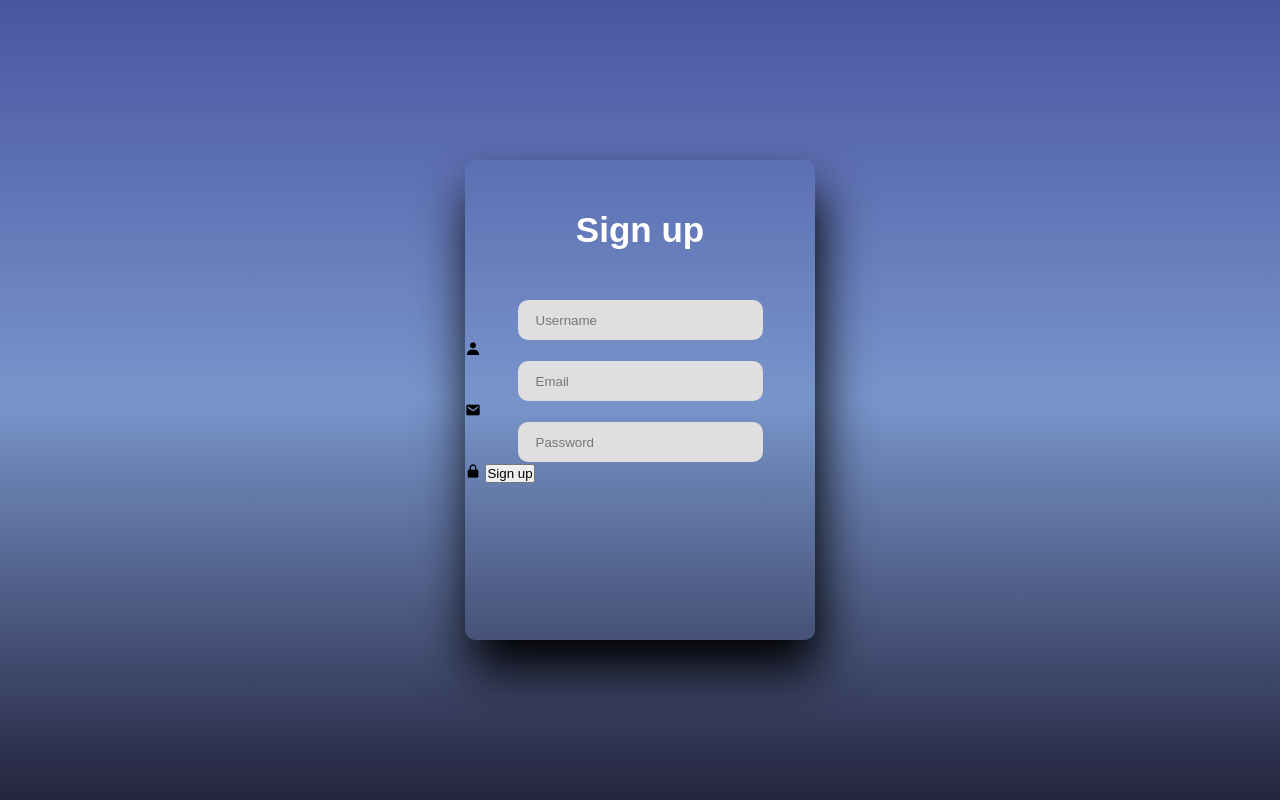
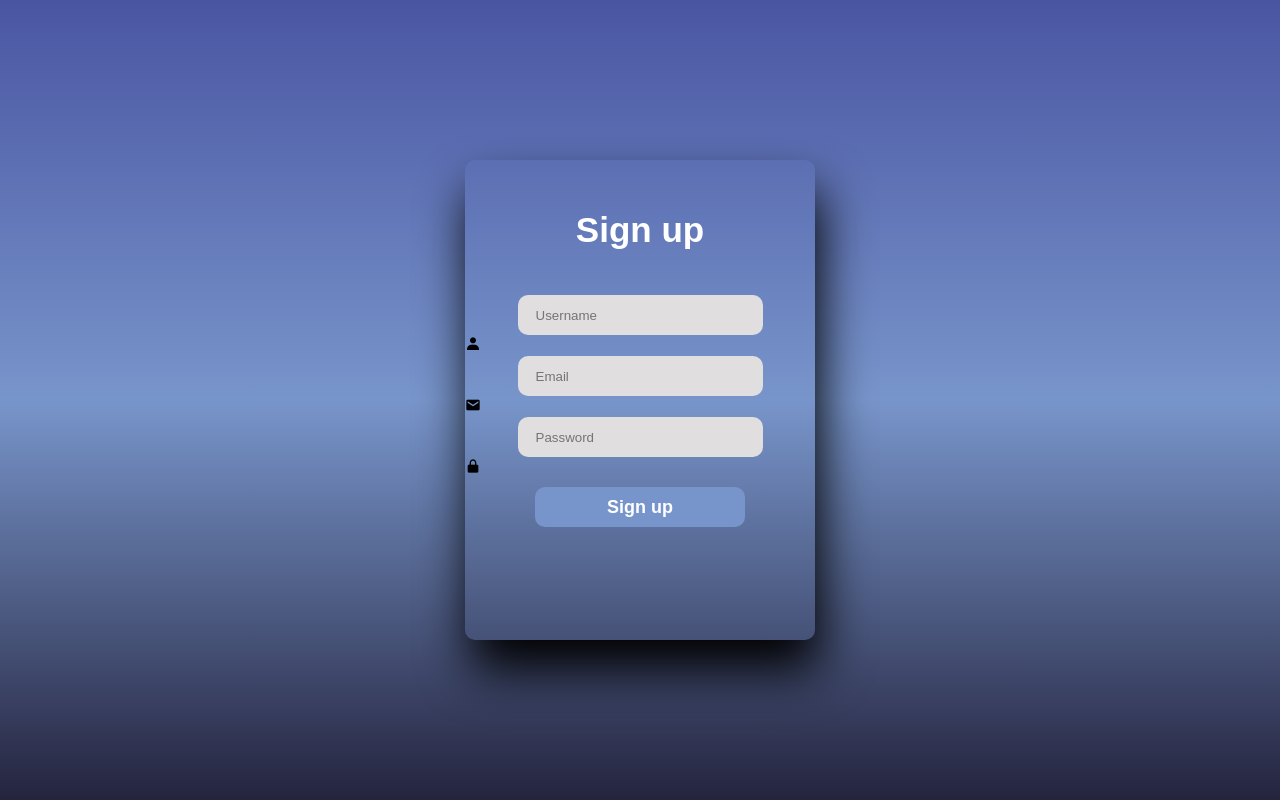
Before and after one commit to mahan25/Project, a plain HTML site: page index.html in a window 1280 px wide. Drawn offline with nearby package versions, Linux system fonts and the light colour scheme; a web font is replaced by a local one.

Commit message:
style button

```diff
--- a/style.css
+++ b/style.css
@@ -42,7 +42,7 @@ label {
     font-weight: bold;
     cursor: pointer;
     transition: 0.5s ease-in-out;
-    margin-bottom: 50px;
+    margin-bottom: 45px;
 }
 
 input {
@@ -57,3 +57,24 @@ input {
     outline: none;
     border-radius: 10px;
 }
+
+button {
+    width: 60%;
+    height: 40px;
+    margin: 10px auto;
+    justify-content: center;
+    display: block;
+    color: #FFFFFF;
+    background: #7895CB;
+    font-size: 18px;
+    font-weight: bold;
+    outline: none;
+    border: none;
+    border-radius: 10px;
+    transition: 0.3s ease-in;
+    cursor: pointer;
+}
+
+button:hover {
+    background-color: #4A55A2;
+}
```
